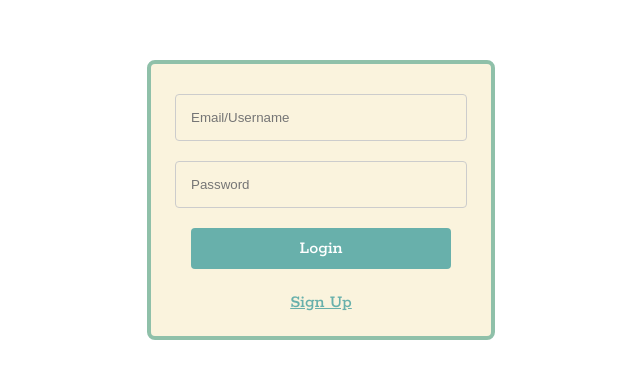
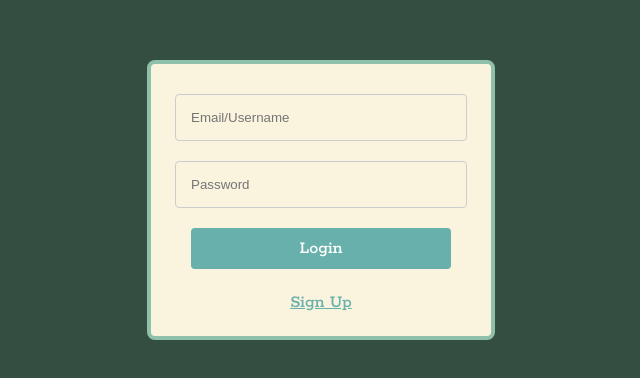
Before and after one commit to jacobponce/golf-rater, a React (Vite) app in the folder frontend/: page / in a window 1280 px wide. Shown: the part 200-578 px from the top of the page, without its empty margins (319-959 px from the left). Built offline with nearby package versions, Linux system fonts and the light colour scheme.

Commit message:
Change the db base info

```diff
--- a/frontend/src/HomePage/Home.module.css
+++ b/frontend/src/HomePage/Home.module.css
@@ -59,5 +59,7 @@
 
     .sideImage {
       margin-top: 20px; /* Add some spacing between the text and image */
+      max-width: 90%;
+      width: 90%;
     }
   }
--- a/frontend/src/index.css
+++ b/frontend/src/index.css
@@ -56,16 +56,3 @@
 button:focus-visible {
   outline: 8px auto -webkit-focus-ring-color;
 }
-
-@media (prefers-color-scheme: light) {
-  :root {
-    color: #213547;
-    background-color: #ffffff;
-  }
-  a:hover {
-    color: #747bff;
-  }
-  button {
-    background-color: #f9f9f9;
-  }
-}
```
